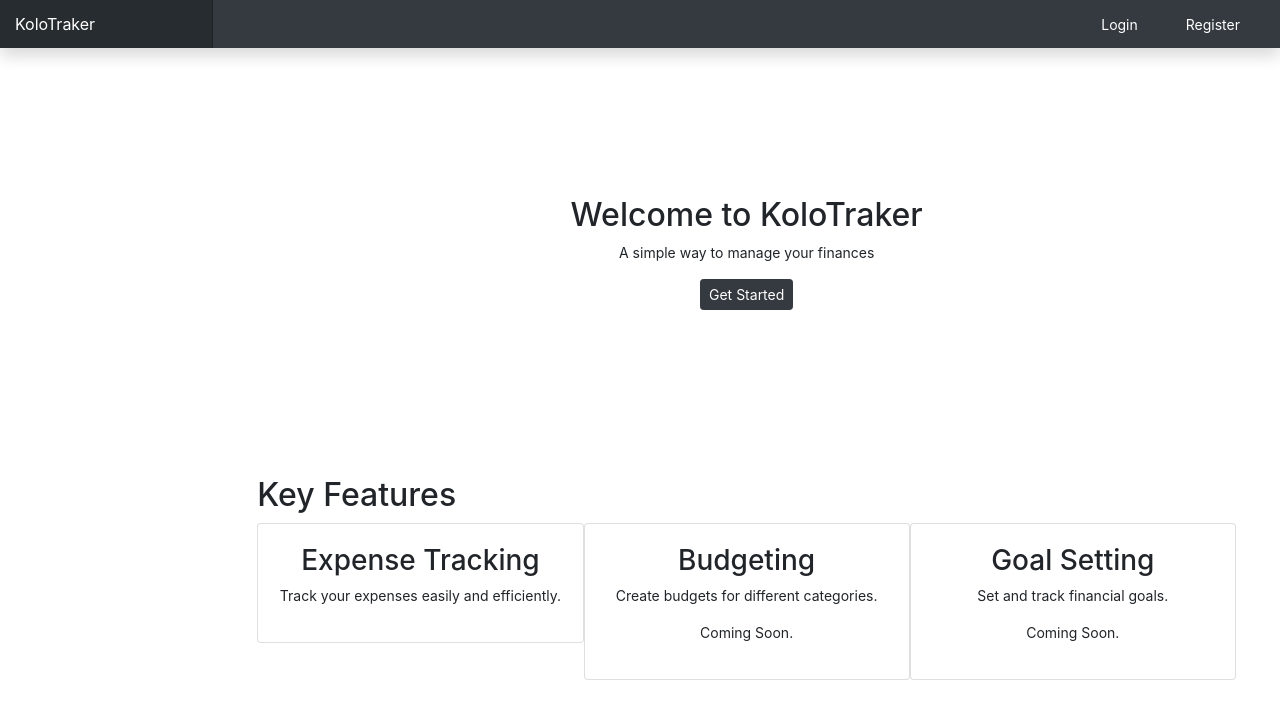
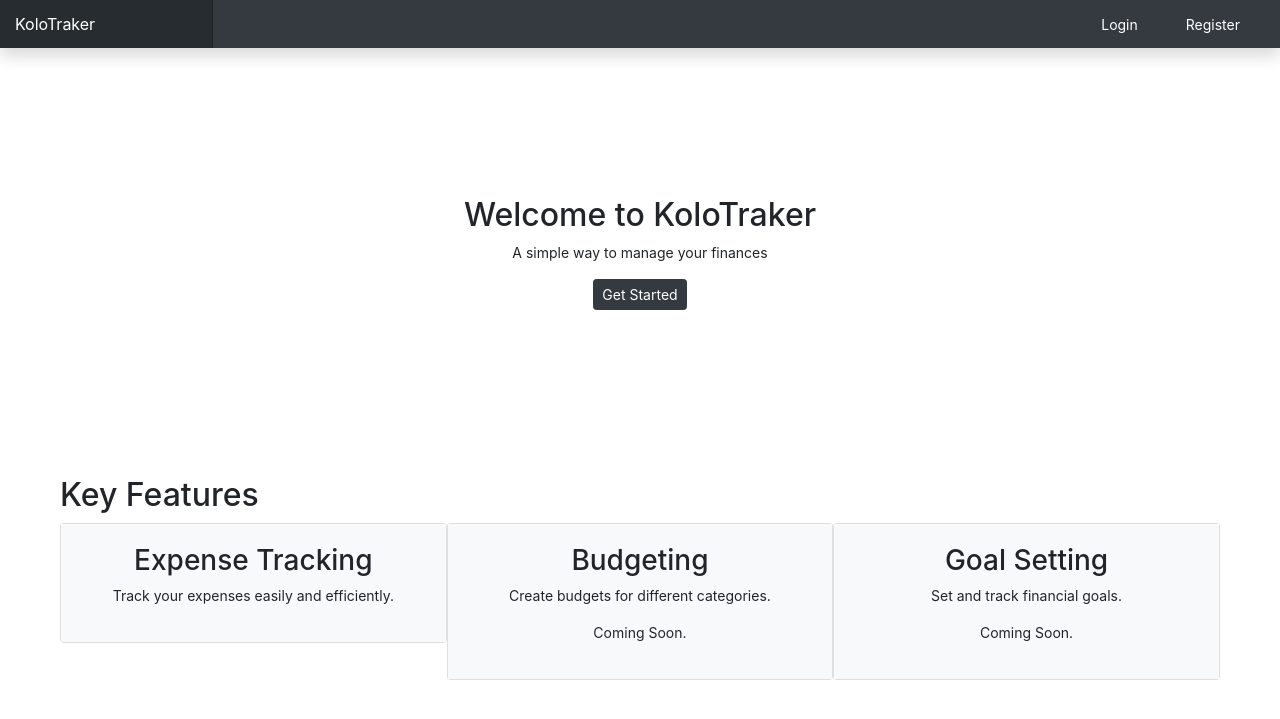
Before and after one commit to HarpLoid/kolotraker, a Django app: page / in a window 1280 px wide. Shown: the top 719 px of the page. Run offline with Django 3.2, Linux system fonts and the light colour scheme; some libraries are stand-ins or nearby versions.

Commit message:
deploying to heroku

```diff
--- a/kolotraker/static/css/main.css
+++ b/kolotraker/static/css/main.css
@@ -43,6 +43,7 @@
   text-align: center;
 }
 
+
 .testimonials {
   background-color: #f5f5f5;
   padding: 50px 0;
--- a/templates/landing_page.html
+++ b/templates/landing_page.html
@@ -34,7 +34,7 @@
 </nav>
 <div class="container-fluid">
   <div class="row">
-    <main role="main" class=" ml-sm-auto col-lg-10 px-4">
+    <main role="main" class=" ml-sm-auto col-lg-12 px-4">
       <section class="hero">
         <div class="container mt-5">
             <h2>Welcome to KoloTraker</h2>
@@ -46,20 +46,20 @@
       <div class="container mt-3">
           <h2>Key Features</h2>
           <div class="card feature">
-            <div class="card-body">
+            <div class="card-body bg-light">
               <h3>Expense Tracking</h3>
               <p>Track your expenses easily and efficiently.</p>
             </div>
           </div>
           <div class="card feature">
-            <div class="card-body">
+            <div class="card-body bg-light">
               <h3>Budgeting</h3>
               <p>Create budgets for different categories.</p>
               <p>Coming Soon.</p>
             </div>
           </div>
           <div class="card feature">
-            <div class="card-body">
+            <div class="card-body bg-light">
               <h3>Goal Setting</h3>
               <p>Set and track financial goals.</p>
               <p>Coming Soon.</p>
```
